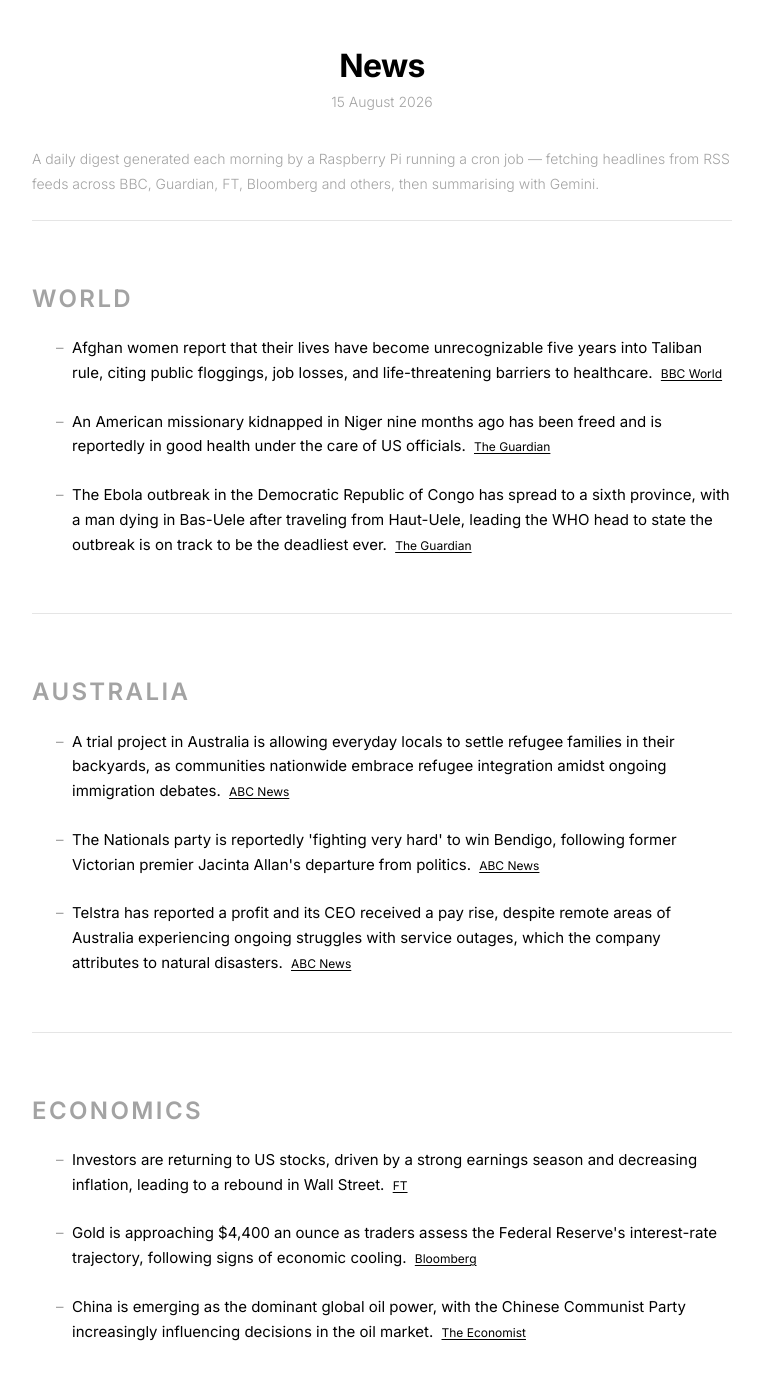
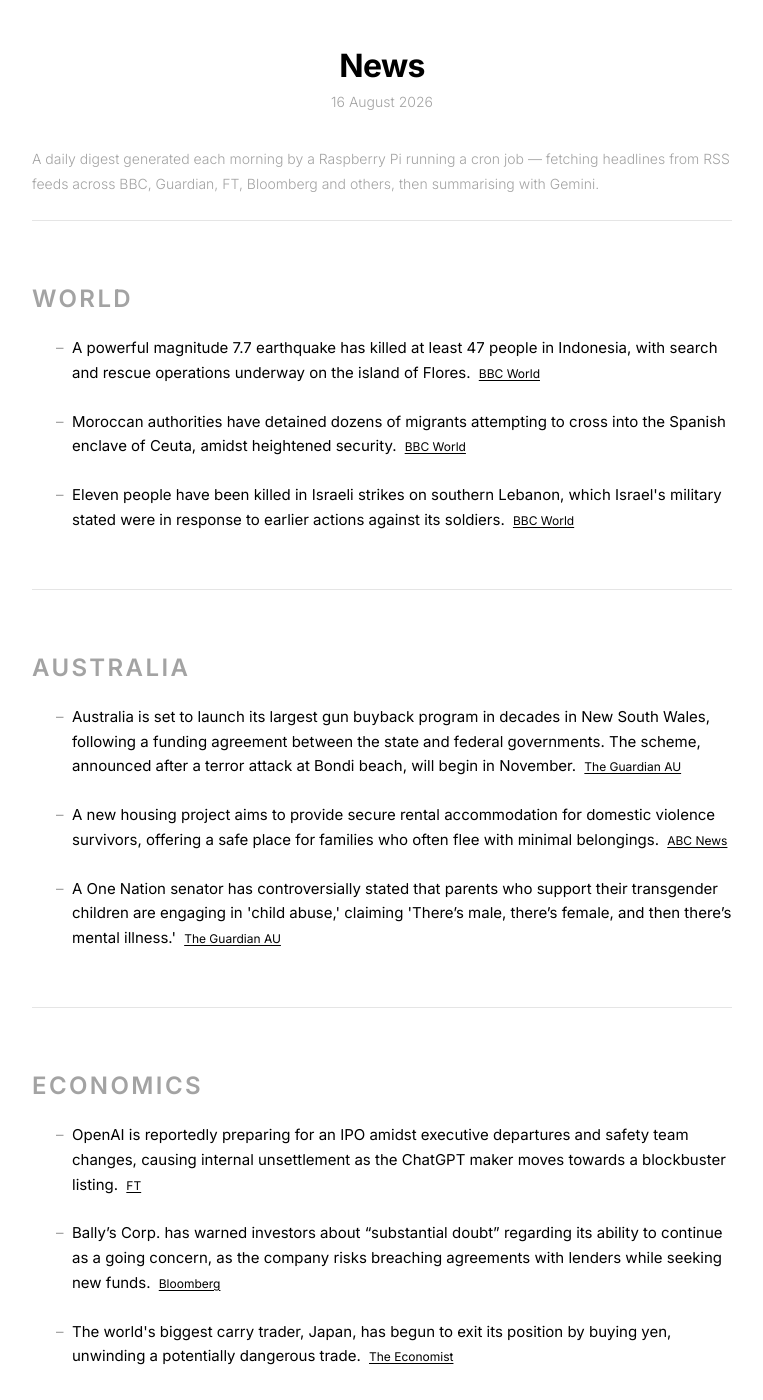
Before and after one commit to s-jac/s-jac.github.io, a Jekyll site: the page built from projects/news.html, in a window 1280 px wide and 1400 px high. Shown: the whole window, without its empty margins (258-1021 px from the left). Built offline with Jekyll 4.4.1, drawn with Linux system fonts in a browser that asks for light colours; some of the changed text lies outside the part shown.

Commit message:
daily news update 16 August 2026

```diff
--- a/_data/news.json
+++ b/_data/news.json
@@ -1,24 +1,24 @@
 {
-  "date": "15 August 2026",
-  "generated_at": "2026-08-14T21:00:48.162936+00:00",
+  "date": "16 August 2026",
+  "generated_at": "2026-08-15T21:00:24.992765+00:00",
   "sections": [
     {
       "heading": "World",
       "bullets": [
         {
-          "text": "Afghan women report that their lives have become unrecognizable five years into Taliban rule, citing public floggings, job losses, and life-threatening barriers to healthcare.",
+          "text": "A powerful magnitude 7.7 earthquake has killed at least 47 people in Indonesia, with search and rescue operations underway on the island of Flores.",
           "source": "BBC World",
           "url": "https://www.bbc.com/news/world"
         },
         {
-          "text": "An American missionary kidnapped in Niger nine months ago has been freed and is reportedly in good health under the care of US officials.",
-          "source": "The Guardian",
-          "url": "https://www.theguardian.com"
+          "text": "Moroccan authorities have detained dozens of migrants attempting to cross into the Spanish enclave of Ceuta, amidst heightened security.",
+          "source": "BBC World",
+          "url": "https://www.bbc.com/news/world"
         },
         {
-          "text": "The Ebola outbreak in the Democratic Republic of Congo has spread to a sixth province, with a man dying in Bas-Uele after traveling from Haut-Uele, leading the WHO head to state the outbreak is on track to be the deadliest ever.",
-          "source": "The Guardian",
-          "url": "https://www.theguardian.com"
+          "text": "Eleven people have been killed in Israeli strikes on southern Lebanon, which Israel's military stated were in response to earlier actions against its soldiers.",
+          "source": "BBC World",
+          "url": "https://www.bbc.com/news/world"
         }
       ]
     },
@@ -26,19 +26,19 @@
       "heading": "Australia",
       "bullets": [
         {
-          "text": "A trial project in Australia is allowing everyday locals to settle refugee families in their backyards, as communities nationwide embrace refugee integration amidst ongoing immigration debates.",
+          "text": "Australia is set to launch its largest gun buyback program in decades in New South Wales, following a funding agreement between the state and federal governments. The scheme, announced after a terror attack at Bondi beach, will begin in November.",
+          "source": "The Guardian AU",
+          "url": "https://www.theguardian.com/au"
+        },
+        {
+          "text": "A new housing project aims to provide secure rental accommodation for domestic violence survivors, offering a safe place for families who often flee with minimal belongings.",
           "source": "ABC News",
           "url": "https://www.abc.net.au/news"
         },
         {
-          "text": "The Nationals party is reportedly 'fighting very hard' to win Bendigo, following former Victorian premier Jacinta Allan's departure from politics.",
-          "source": "ABC News",
-          "url": "https://www.abc.net.au/news"
-        },
-        {
-          "text": "Telstra has reported a profit and its CEO received a pay rise, despite remote areas of Australia experiencing ongoing struggles with service outages, which the company attributes to natural disasters.",
-          "source": "ABC News",
-          "url": "https://www.abc.net.au/news"
+          "text": "A One Nation senator has controversially stated that parents who support their transgender children are engaging in 'child abuse,' claiming 'There’s male, there’s female, and then there’s mental illness.'",
+          "source": "The Guardian AU",
+          "url": "https://www.theguardian.com/au"
         }
       ]
     },
@@ -46,17 +46,17 @@
       "heading": "Economics",
       "bullets": [
         {
-          "text": "Investors are returning to US stocks, driven by a strong earnings season and decreasing inflation, leading to a rebound in Wall Street.",
+          "text": "OpenAI is reportedly preparing for an IPO amidst executive departures and safety team changes, causing internal unsettlement as the ChatGPT maker moves towards a blockbuster listing.",
           "source": "FT",
           "url": "https://www.ft.com"
         },
         {
-          "text": "Gold is approaching $4,400 an ounce as traders assess the Federal Reserve's interest-rate trajectory, following signs of economic cooling.",
+          "text": "Bally’s Corp. has warned investors about “substantial doubt” regarding its ability to continue as a going concern, as the company risks breaching agreements with lenders while seeking new funds.",
           "source": "Bloomberg",
           "url": "https://www.bloomberg.com/markets"
         },
         {
-          "text": "China is emerging as the dominant global oil power, with the Chinese Communist Party increasingly influencing decisions in the oil market.",
+          "text": "The world's biggest carry trader, Japan, has begun to exit its position by buying yen, unwinding a potentially dangerous trade.",
           "source": "The Economist",
           "url": "https://www.economist.com/finance-and-economics"
         }
```
